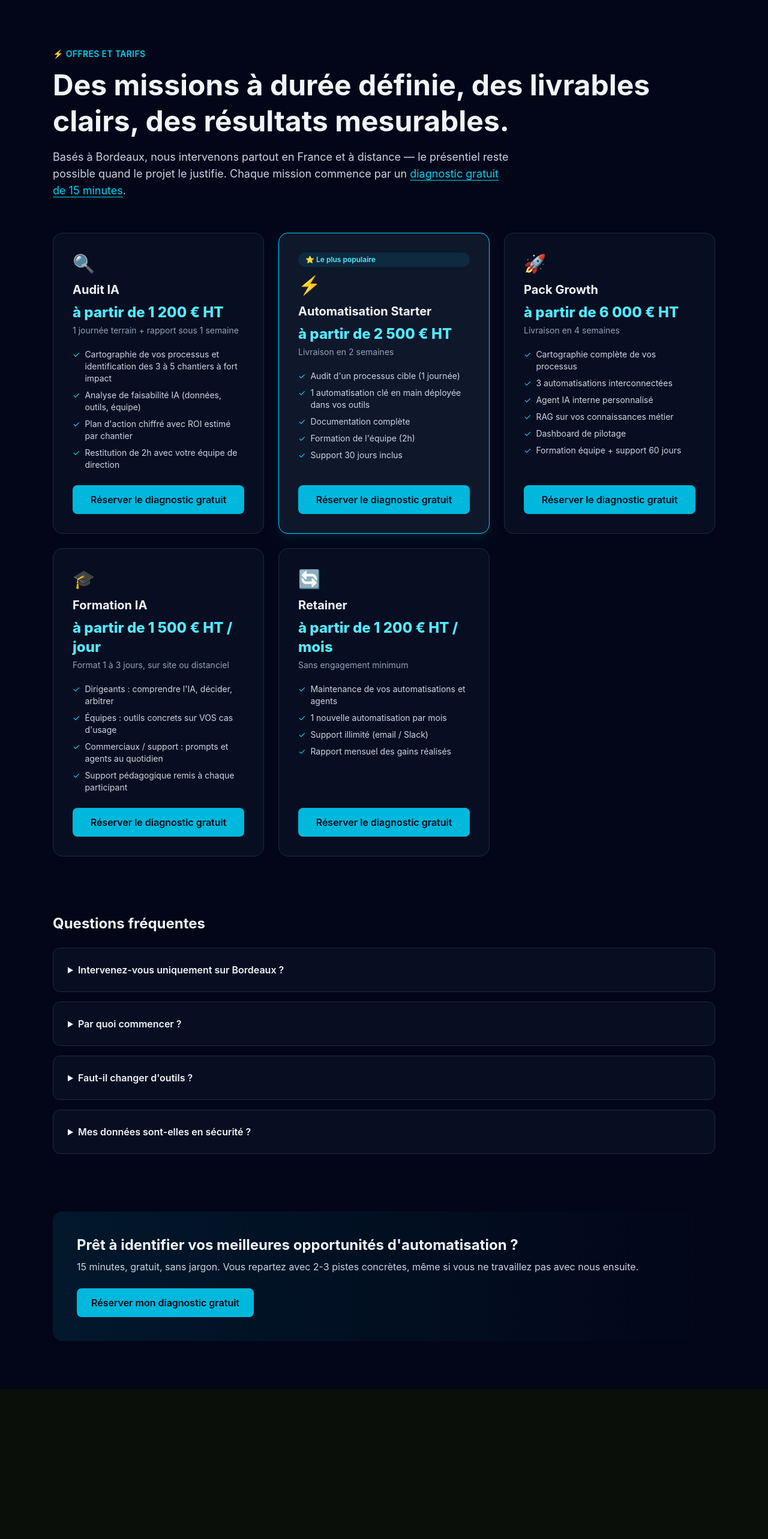
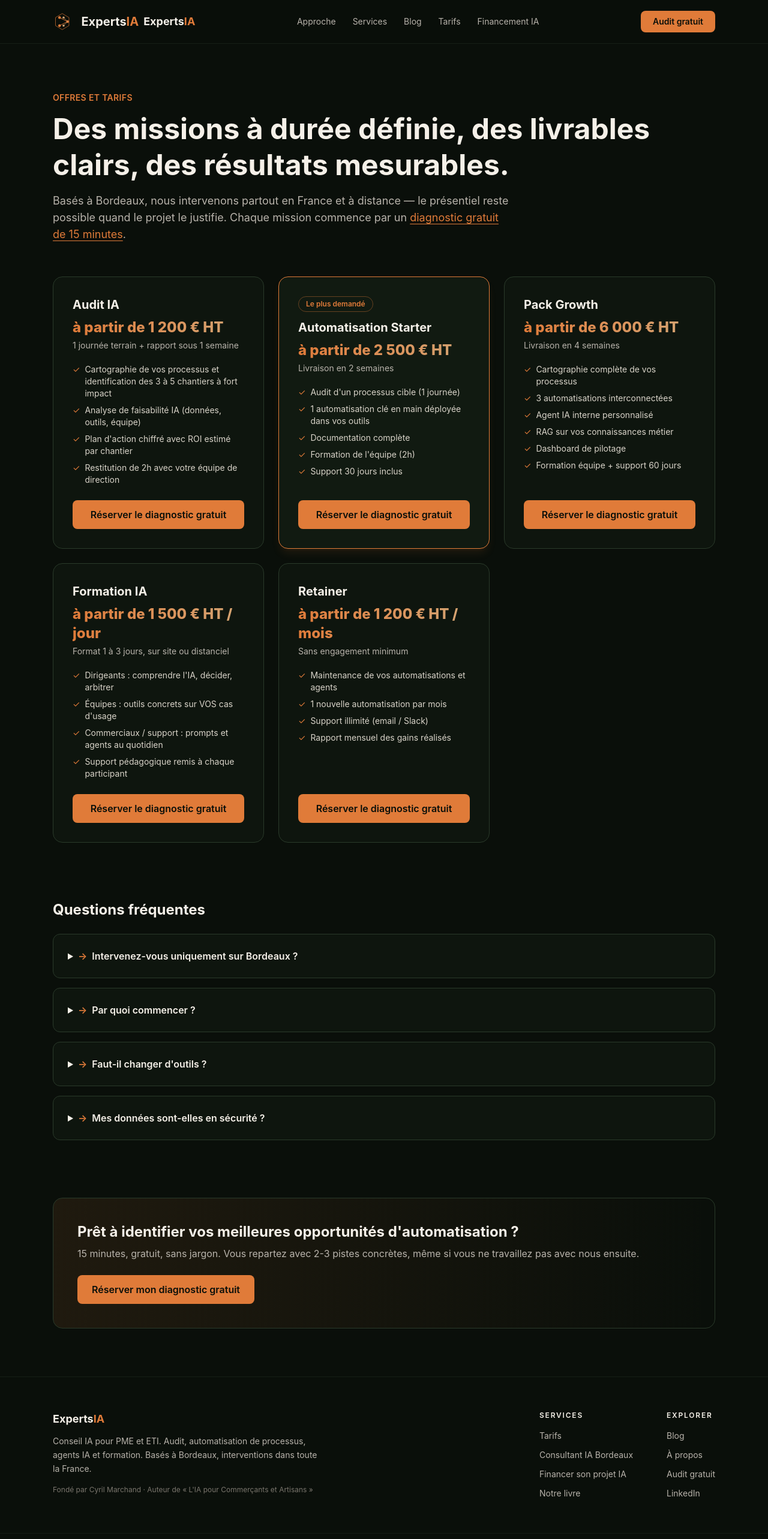
Before and after one commit to DaLiryc/expertsia, a Next.js app: page /fr/tarifs in a window 1280 px wide. Shown: the top 2566 px of the page at 60% size. Before the commit the page ends 2316 px from the top, so only its background shows below. Built offline with nearby package versions, Linux system fonts and the light colour scheme; no server answers.

Commit message:
ui: brand palette on tarifs + bordeaux (no emoji icons), shared SiteNav/SiteFooter on blog+FR pages, tarifs in home navbar

```diff
--- a/app/[locale]/blog/page.tsx
+++ b/app/[locale]/blog/page.tsx
@@ -2,6 +2,8 @@ import Link from 'next/link';
 import type { Metadata } from 'next';
 import { getAllPosts, getCategories } from '@/lib/blog';
 import { dictionaries, type Locale } from '@/lib/dictionaries';
+import SiteNav from '@/components/SiteNav';
+import SiteFooter from '@/components/SiteFooter';
 
 const BASE_URL = 'https://www.expertsia.dev';
 
@@ -46,22 +48,14 @@ export default async function BlogPage({
   const categories = getCategories(locale);
 
   return (
-    <div className="min-h-screen">
-      {/* Simple nav */}
-      <nav className="sticky top-0 z-50 flex justify-between items-center px-[60px] py-[25px] bg-[rgba(10,15,10,0.9)] backdrop-blur-[10px] border-b border-[#2a3a2a]">
-        <Link href={`/${locale}`}>
-          <span className="text-[#f5f0e8] font-bold text-xl">ExpertsIA</span>
-        </Link>
-        <Link
-          href={`/${locale}`}
-          className="text-[#b8b3ab] hover:text-[#e07b39]"
-        >
-          ← {locale === 'fr' ? 'Retour au site' : 'Back to site'}
-        </Link>
-      </nav>
+    <div className="min-h-screen bg-[#0a0f0a]">
+      <SiteNav locale={locale} />
 
       <div className="max-w-4xl mx-auto px-10 py-20">
-        <h1 className="text-4xl font-bold mb-4">
+        <p className="text-[#e07b39] font-semibold uppercase tracking-wide text-sm mb-3">
+          {locale === 'fr' ? 'Ressources' : 'Resources'}
+        </p>
+        <h1 className="text-4xl font-bold mb-4 text-[#f5f0e8]">
           {locale === 'fr' ? 'Le Blog' : 'Blog'}
         </h1>
         <p className="text-[#b8b3ab] text-lg mb-10">
@@ -135,6 +129,7 @@ export default async function BlogPage({
           </div>
         )}
       </div>
+      <SiteFooter locale={locale} />
     </div>
   );
 }
--- a/app/[locale]/page.tsx
+++ b/app/[locale]/page.tsx
@@ -39,6 +39,9 @@ export default async function Home({
           <li><a href="#services" className="nav-link">{t.nav.services}</a></li>
           <li><a href="#industries" className="nav-link">{t.nav.industries}</a></li>
           <li><a href={`/${locale}/blog`} className="nav-link">{locale === 'fr' ? 'Blog' : 'Blog'}</a></li>
+          {locale === 'fr' && (
+            <li><a href="/fr/tarifs" className="nav-link">Tarifs</a></li>
+          )}
           {locale === 'fr' && (
             <li><a href="/fr/financer-son-projet-ia" className="nav-link text-[#e07b39]">Financement IA</a></li>
           )}
--- a/app/fr/consultant-ia-bordeaux/page.tsx
+++ b/app/fr/consultant-ia-bordeaux/page.tsx
@@ -1,4 +1,6 @@
 import type { Metadata } from 'next';
+import SiteNav from '@/components/SiteNav';
+import SiteFooter from '@/components/SiteFooter';
 
 export const metadata: Metadata = {
   title: 'Consultant IA à Bordeaux — PME et ETI | ExpertsIA',
@@ -142,23 +144,24 @@ export default function ConsultantIaBordeauxPage() {
         type='application/ld+json'
         dangerouslySetInnerHTML={{ __html: JSON.stringify(faqJsonLd) }}
       />
-      <div className="min-h-screen bg-slate-950 text-slate-100">
+      <SiteNav locale="fr" />
+      <div className="min-h-screen bg-[#0a0f0a] text-[#f5f0e8]">
         <main className="mx-auto max-w-4xl px-6 py-20">
-          <p className="text-cyan-400 font-semibold uppercase tracking-wide text-sm">📍 Bordeaux · Nouvelle-Aquitaine</p>
+          <p className="text-[#e07b39] font-semibold uppercase tracking-wide text-sm">Bordeaux · Nouvelle-Aquitaine</p>
           <h1 className="mt-3 text-4xl md:text-5xl font-bold leading-tight">
             Consultant IA à Bordeaux pour PME et ETI
           </h1>
-          <p className="mt-5 text-lg text-slate-300">
+          <p className="mt-5 text-lg text-[#b8b3ab]">
             ExpertsIA accompagne les PME de Bordeaux et de Nouvelle-Aquitaine dans l'adoption concrète de l'IA : audit, automatisation de processus, agents IA et formation. Fondé par Cyril Marchand, data scientist et ancien opérateur e-commerce. Le premier pas coûte 15 minutes : un{' '}
-            <a href="https://cal.com/expertsia/audit" className="text-cyan-400 underline underline-offset-4">
+            <a href="https://cal.com/expertsia/audit" className="text-[#e07b39] underline underline-offset-4">
               diagnostic gratuit
             </a>{' '}
             pour identifier vos chantiers à plus fort impact.
           </p>
 
-          <div className="mt-10 rounded-xl border border-slate-800 bg-slate-900 p-6 text-slate-300">
+          <div className="mt-10 rounded-xl border border-[#2a3a2a] bg-[#111a11] p-6 text-[#d8d3c8]">
             <p>
-              <strong className="text-slate-100">Basés à Bordeaux, présents dans toute la France.</strong> Les missions bordelaises se font sur site, de la cartographie des processus à la formation des équipes. Partout ailleurs, nous travaillons à distance avec des ateliers présentiels au lancement.
+              <strong className="text-[#f5f0e8]">Basés à Bordeaux, présents dans toute la France.</strong> Les missions bordelaises se font sur site, de la cartographie des processus à la formation des équipes. Partout ailleurs, nous travaillons à distance avec des ateliers présentiels au lancement.
             </p>
           </div>
 
@@ -168,21 +171,21 @@ export default function ConsultantIaBordeauxPage() {
               <a
                 key={s.title}
                 href={s.href}
-                className="block rounded-xl border border-slate-800 bg-slate-900 p-6 transition-colors hover:border-cyan-500"
+                className="block rounded-xl border border-[#2a3a2a] bg-[#111a11]/60 p-6 transition-colors hover:border-[#e07b39]"
               >
                 <div className="flex items-baseline justify-between gap-4">
                   <h3 className="text-lg font-semibold">{s.title}</h3>
-                  <span className="text-cyan-400 text-sm font-semibold whitespace-nowrap">{s.price}</span>
+                  <span className="bg-gradient-to-r from-[#e07b39] to-[#d4a574] bg-clip-text text-sm font-semibold text-transparent whitespace-nowrap">{s.price}</span>
                 </div>
-                <p className="mt-2 text-slate-400">{s.text}</p>
+                <p className="mt-2 text-[#b8b3ab]">{s.text}</p>
               </a>
             ))}
           </div>
 
           <h2 className="mt-16 text-2xl font-bold">Qui intervient</h2>
-          <div className="mt-6 rounded-xl border border-slate-800 bg-slate-900 p-6">
-            <p className="text-slate-300">
-              <strong className="text-slate-100">Cyril Marchand</strong>, fondateur. Data scientist de formation, il a piloté des opérations e-commerce avant de se consacrer au conseil IA. Auteur du livre « L'IA pour Commerçants et Artisans », formateur Le Wagon Bordeaux. Il conçoit et délivre chaque mission lui-même : pas d'intermédiaire, pas de junior envoyé sur votre projet.
+          <div className="mt-6 rounded-xl border border-[#2a3a2a] bg-[#111a11]/60 p-6">
+            <p className="text-[#d8d3c8]">
+              <strong className="text-[#f5f0e8]">Cyril Marchand</strong>, fondateur. Data scientist de formation, il a piloté des opérations e-commerce avant de se consacrer au conseil IA. Auteur du livre « L'IA pour Commerçants et Artisans », formateur Le Wagon Bordeaux. Il conçoit et délivre chaque mission lui-même : pas d'intermédiaire, pas de junior envoyé sur votre projet.
             </p>
           </div>
 
@@ -206,35 +209,36 @@ export default function ConsultantIaBordeauxPage() {
                 a: "L'audit livre un plan chiffré en une semaine. La première automatisation est en production en 2 à 4 semaines. Les gains sont mesurés et documentés dès le premier mois.",
               },
             ].map((f) => (
-              <div key={f.q} className="rounded-xl border border-slate-800 bg-slate-900 p-6">
-                <h3 className="font-semibold">{f.q}</h3>
-                <p className="mt-2 text-slate-400">{f.a}</p>
+              <div key={f.q} className="rounded-xl border border-[#2a3a2a] bg-[#111a11]/60 p-6">
+                <h3 className="font-semibold text-[#f5f0e8]">{f.q}</h3>
+                <p className="mt-2 text-[#b8b3ab]">{f.a}</p>
               </div>
             ))}
           </div>
 
-          <div className="mt-16 rounded-2xl border border-cyan-900 bg-slate-900 p-8 text-center">
+          <div className="mt-16 rounded-2xl border border-[#e07b39]/30 bg-gradient-to-r from-[#e07b39]/10 to-transparent p-8 text-center">
             <h2 className="text-2xl font-bold">Parlons de vos processus</h2>
-            <p className="mt-3 text-slate-300">
+            <p className="mt-3 text-[#b8b3ab]">
               15 minutes pour identifier vos automatisations à plus fort impact. Gratuit, sans engagement.
             </p>
             <a
               href="https://cal.com/expertsia/audit"
-              className="mt-6 inline-block bg-cyan-500 text-slate-950 px-8 py-3 rounded-lg font-semibold hover:bg-cyan-400 transition-colors"
+              className="mt-6 inline-block rounded-lg bg-[#e07b39] px-8 py-3 font-semibold text-[#0a0f0a] hover:-translate-y-0.5 transition-transform"
             >
               Réserver un diagnostic gratuit
             </a>
           </div>
 
-          <div className="mt-12 text-center text-sm text-slate-500">
-            <a href="/fr/tarifs" className="hover:text-cyan-400">Voir les tarifs détaillés</a>
+          <div className="mt-12 text-center text-sm text-[#7a756d]">
+            <a href="/fr/tarifs" className="hover:text-[#e07b39]">Voir les tarifs détaillés</a>
             {' · '}
-            <a href="/fr/blog/consultant-ia-bordeaux-2026" className="hover:text-cyan-400">Comment choisir un consultant IA à Bordeaux</a>
+            <a href="/fr/blog/consultant-ia-bordeaux-2026" className="hover:text-[#e07b39]">Comment choisir un consultant IA à Bordeaux</a>
             {' · '}
-            <a href="/fr/financer-son-projet-ia" className="hover:text-cyan-400">Financer son projet IA (BPI, Osez l'IA, OPCO)</a>
+            <a href="/fr/financer-son-projet-ia" className="hover:text-[#e07b39]">Financer son projet IA (BPI, Osez l'IA, OPCO)</a>
           </div>
         </main>
       </div>
+      <SiteFooter locale="fr" />
     </>
   );
 }
--- a/app/fr/tarifs/page.tsx
+++ b/app/fr/tarifs/page.tsx
@@ -1,4 +1,6 @@
 import type { Metadata } from 'next';
+import SiteNav from '@/components/SiteNav';
+import SiteFooter from '@/components/SiteFooter';
 
 export const metadata: Metadata = {
   title: 'Tarifs — Audit IA, automatisation, RAG, formation | ExpertsIA',
@@ -155,15 +157,16 @@ export default function TarifsPage() {
         type='application/ld+json'
         dangerouslySetInnerHTML={{ __html: JSON.stringify(tarifsJsonLd) }}
       />
-    <div className="min-h-screen bg-slate-950 text-slate-100">
+      <SiteNav locale="fr" />
+    <div className="min-h-screen bg-[#0a0f0a] text-[#f5f0e8]">
       <main className="mx-auto max-w-6xl px-6 py-20">
-        <p className="text-cyan-400 font-semibold uppercase tracking-wide text-sm">⚡ Offres et tarifs</p>
+        <p className="text-[#e07b39] font-semibold uppercase tracking-wide text-sm">Offres et tarifs</p>
         <h1 className="mt-3 text-4xl md:text-5xl font-bold leading-tight">
           Des missions à durée définie, des livrables clairs, des résultats mesurables.
         </h1>
-        <p className="mt-4 text-lg text-slate-300 max-w-3xl">
+        <p className="mt-4 text-lg text-[#b8b3ab] max-w-3xl">
           Basés à Bordeaux, nous intervenons partout en France et à distance — le présentiel reste possible quand le projet le justifie. Chaque mission commence par un{' '}
-          <a href="https://cal.com/expertsia/audit" className="text-cyan-400 underline underline-offset-4">
+          <a href="https://cal.com/expertsia/audit" className="text-[#e07b39] underline underline-offset-4">
             diagnostic gratuit de 15 minutes
           </a>
           .
@@ -173,29 +176,32 @@ export default function TarifsPage() {
           {PACKS.map((p) => (
             <div
               key={p.id}
-              className={`rounded-2xl border p-8 flex flex-col ${
-                p.popular ? 'border-cyan-400 bg-slate-900 shadow-lg shadow-cyan-500/10' : 'border-slate-800 bg-slate-900/50'
+              className={`flex flex-col rounded-2xl border p-8 ${
+                p.popular
+                  ? 'border-[#e07b39] bg-[#111a11] shadow-lg shadow-[#e07b39]/10'
+                  : 'border-[#2a3a2a] bg-[#111a11]/60'
               }`}
             >
               {p.popular && (
-                <span className="mb-3 inline-block rounded-full bg-cyan-400/10 px-3 py-1 text-xs font-semibold text-cyan-300">
-                  ⭐ Le plus populaire
+                <span className="mb-3 inline-block self-start rounded-full border border-[#e07b39]/40 px-3 py-1 text-xs font-semibold text-[#e07b39]">
+                  Le plus demandé
                 </span>
               )}
-              <div className="text-3xl">{p.emoji}</div>
-              <h2 className="mt-3 text-xl font-bold">{p.name}</h2>
-              <p className="mt-2 text-2xl font-extrabold text-cyan-300">{p.price}</p>
-              <p className="mt-1 text-sm text-slate-400">{p.delay}</p>
-              <ul className="mt-5 flex-1 space-y-2 text-sm text-slate-300">
+              <h2 className="text-xl font-bold text-[#f5f0e8]">{p.name}</h2>
+              <p className="mt-2 bg-gradient-to-r from-[#e07b39] to-[#d4a574] bg-clip-text text-2xl font-extrabold text-transparent">
+                {p.price}
+              </p>
+              <p className="mt-1 text-sm text-[#b8b3ab]">{p.delay}</p>
+              <ul className="mt-5 flex-1 space-y-2 text-sm text-[#d8d3c8]">
                 {p.items.map((it) => (
                   <li key={it} className="flex gap-2">
-                    <span className="text-cyan-400">✓</span> {it}
+                    <span className="text-[#e07b39]">✓</span> {it}
                   </li>
                 ))}
               </ul>
               <a
                 href="https://cal.com/expertsia/audit"
-                className="mt-6 inline-block rounded-lg bg-cyan-500 px-5 py-3 text-center font-semibold text-slate-950 hover:bg-cyan-400 transition-colors"
+                className="mt-6 inline-block rounded-lg bg-[#e07b39] px-5 py-3 text-center font-semibold text-[#0a0f0a] hover:-translate-y-0.5 transition-transform"
               >
                 Réserver le diagnostic gratuit
               </a>
@@ -207,28 +213,31 @@ export default function TarifsPage() {
           <h2 className="text-2xl font-bold">Questions fréquentes</h2>
           <div className="mt-6 space-y-4">
             {FAQ.map((f) => (
-              <details key={f.q} className="rounded-xl border border-slate-800 bg-slate-900/50 p-6">
-                <summary className="cursor-pointer font-semibold text-slate-100">{f.q}</summary>
-                <p className="mt-3 text-slate-300">{f.a}</p>
+              <details key={f.q} className="rounded-xl border border-[#2a3a2a] bg-[#111a11]/60 p-6">
+                <summary className="cursor-pointer font-semibold text-[#f5f0e8] [&::-webkit-details-marker]:hidden">
+                  <span className="text-[#e07b39] mr-2">→</span>{f.q}
+                </summary>
+                <p className="mt-3 text-[#b8b3ab]">{f.a}</p>
               </details>
             ))}
           </div>
         </section>
 
-        <section className="mt-24 rounded-2xl bg-gradient-to-r from-cyan-500/10 to-transparent p-10">
+        <section className="mt-24 rounded-2xl border border-[#2a3a2a] bg-gradient-to-r from-[#e07b39]/10 to-transparent p-10">
           <h2 className="text-2xl font-bold">Prêt à identifier vos meilleures opportunités d&apos;automatisation ?</h2>
-          <p className="mt-2 text-slate-300">
+          <p className="mt-2 text-[#b8b3ab]">
             15 minutes, gratuit, sans jargon. Vous repartez avec 2-3 pistes concrètes, même si vous ne travaillez pas avec nous ensuite.
           </p>
           <a
             href="https://cal.com/expertsia/audit"
-            className="mt-6 inline-block rounded-lg bg-cyan-500 px-6 py-3 font-semibold text-slate-950 hover:bg-cyan-400 transition-colors"
+            className="mt-6 inline-block rounded-lg bg-[#e07b39] px-6 py-3 font-semibold text-[#0a0f0a] hover:-translate-y-0.5 transition-transform"
           >
             Réserver mon diagnostic gratuit
           </a>
         </section>
       </main>
     </div>
+    <SiteFooter locale="fr" />
     </>
   );
 }
--- /dev/null
+++ b/components/SiteFooter.tsx
@@ -0,0 +1,57 @@
+import Link from 'next/link';
+
+export default function SiteFooter({ locale = 'fr' }: { locale?: string }) {
+  const fr = locale === 'fr';
+  return (
+    <footer className="border-t border-[#1e2a1e]/60 bg-[#0a0f0a]">
+      <div className="mx-auto grid max-w-6xl gap-10 px-6 py-14 md:grid-cols-[1fr_auto]">
+        <div className="max-w-md">
+          <p className="text-[#f5f0e8] font-bold text-lg">
+            Experts<span className="text-[#e07b39]">IA</span>
+          </p>
+          <p className="mt-3 text-sm leading-relaxed text-[#b8b3ab]">
+            {fr
+              ? "Conseil IA pour PME et ETI. Audit, automatisation de processus, agents IA et formation. Basés à Bordeaux, interventions dans toute la France."
+              : 'AI consulting for SMBs. Audits, process automation, AI agents and training. Based in Bordeaux, working across France.'}
+          </p>
+          <p className="mt-4 text-xs text-[#7a756d]">
+            {fr
+              ? 'Fondé par Cyril Marchand · Auteur de « L\'IA pour Commerçants et Artisans »'
+              : 'Founded by Cyril Marchand · Author of the AI book for shop owners'}
+          </p>
+        </div>
+        <div className="flex gap-14">
+          <div>
+            <h3 className="mb-4 text-xs font-semibold uppercase tracking-[0.15em] text-[#f5f0e8]">
+              {fr ? 'Services' : 'Services'}
+            </h3>
+            <ul className="flex list-none flex-col gap-3 text-sm">
+              <li><a href="/fr/tarifs" className="text-[#b8b3ab] hover:text-[#e07b39] transition-colors">Tarifs</a></li>
+              <li><a href="/fr/consultant-ia-bordeaux" className="text-[#b8b3ab] hover:text-[#e07b39] transition-colors">Consultant IA Bordeaux</a></li>
+              <li><a href="/fr/financer-son-projet-ia" className="text-[#b8b3ab] hover:text-[#e07b39] transition-colors">{fr ? 'Financer son projet IA' : 'Funding'}</a></li>
+              <li><a href="/fr/livre" className="text-[#b8b3ab] hover:text-[#e07b39] transition-colors">{fr ? 'Notre livre' : 'Our book'}</a></li>
+            </ul>
+          </div>
+          <div>
+            <h3 className="mb-4 text-xs font-semibold uppercase tracking-[0.15em] text-[#f5f0e8]">
+              {fr ? 'Explorer' : 'Explore'}
+            </h3>
+            <ul className="flex list-none flex-col gap-3 text-sm">
+              <li><a href="/fr/blog" className="text-[#b8b3ab] hover:text-[#e07b39] transition-colors">Blog</a></li>
+              <li><a href="/fr/about" className="text-[#b8b3ab] hover:text-[#e07b39] transition-colors">{fr ? 'À propos' : 'About'}</a></li>
+              <li><a href="/fr/book" className="text-[#b8b3ab] hover:text-[#e07b39] transition-colors">{fr ? 'Audit gratuit' : 'Free audit'}</a></li>
+              <li>
+                <a href="https://www.linkedin.com/in/marchandcyril/" className="text-[#b8b3ab] hover:text-[#e07b39] transition-colors" rel="me noopener">
+                  LinkedIn
+                </a>
+              </li>
+            </ul>
+          </div>
+        </div>
+      </div>
+      <div className="border-t border-[#1e2a1e]/50 py-5 text-center text-xs text-[#7a756d]">
+        © {new Date().getFullYear()} ExpertsIA · Bordeaux, France
+      </div>
+    </footer>
+  );
+}
--- /dev/null
+++ b/components/SiteNav.tsx
@@ -0,0 +1,49 @@
+import Link from 'next/link';
+import Logo from './Logo';
+
+const NAV_LINKS = [
+  { href: '/#approach', labelFr: 'Approche', labelEn: 'Approach' },
+  { href: '/#services', labelFr: 'Services', labelEn: 'Services' },
+  { href: '/fr/blog', labelFr: 'Blog', labelEn: 'Blog', raw: true },
+  { href: '/fr/tarifs', labelFr: 'Tarifs', labelEn: 'Pricing', raw: true },
+  { href: '/fr/financer-son-projet-ia', labelFr: 'Financement IA', labelEn: 'Funding', raw: true },
+];
+
+export default function SiteNav({ locale = 'fr' }: { locale?: string }) {
+  const fr = locale === 'fr';
+  const homeHref = fr ? '/fr' : '/en';
+  return (
+    <nav
+      className="sticky top-0 z-50 border-b border-[#1e2a1e]/60 bg-[rgba(10,15,10,0.92)] backdrop-blur-[10px]"
+      aria-label="Main navigation"
+    >
+      <div className="mx-auto flex max-w-6xl items-center justify-between gap-6 px-6 py-4">
+        <Link href={homeHref} className="flex items-center gap-2" aria-label="ExpertsIA — accueil">
+          <span className="hidden sm:block [&_svg]:h-10 [&_svg]:w-auto"><Logo /></span>
+          <span className="text-[#f5f0e8] font-bold text-lg">
+            Experts<span className="text-[#e07b39]">IA</span>
+          </span>
+        </Link>
+        <div className="hidden md:flex items-center gap-7">
+          {NAV_LINKS.map((l) => (
+            <a
+              key={l.href}
+              href={l.href}
+              className="text-sm text-[#b8b3ab] hover:text-[#e07b39] transition-colors"
+            >
+              {fr ? l.labelFr : l.labelEn}
+            </a>
+          ))}
+        </div>
+        <div className="flex items-center gap-3">
+          <a
+            href="/fr/book"
+            className="rounded-lg bg-[#e07b39] px-5 py-2 text-sm font-semibold text-[#0a0f0a] hover:-translate-y-0.5 transition-transform"
+          >
+            {fr ? 'Audit gratuit' : 'Free audit'}
+          </a>
+        </div>
+      </div>
+    </nav>
+  );
+}
```
Also changed, not shown: app/[locale]/blog/[slug]/page.tsx (+10 -17 lines).
